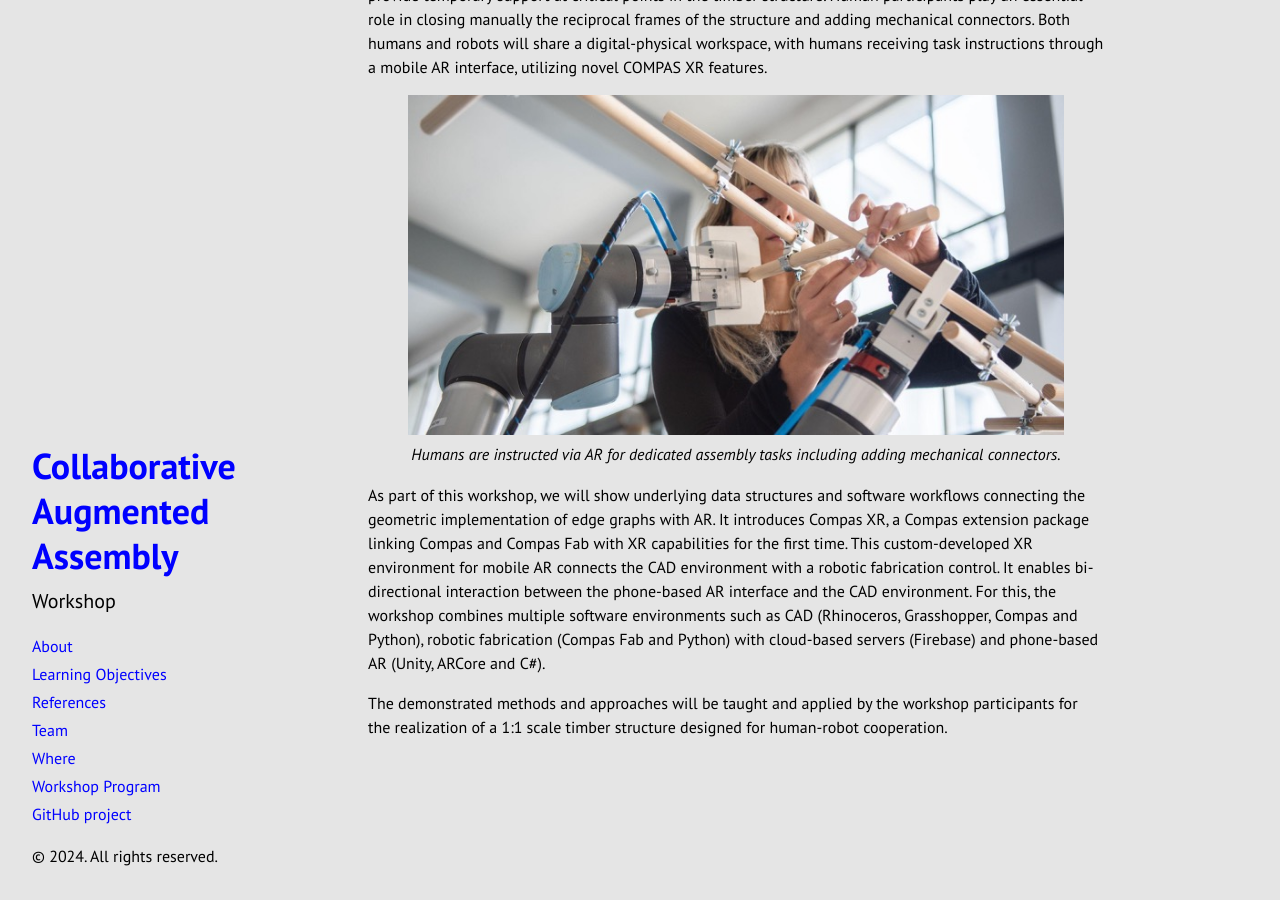
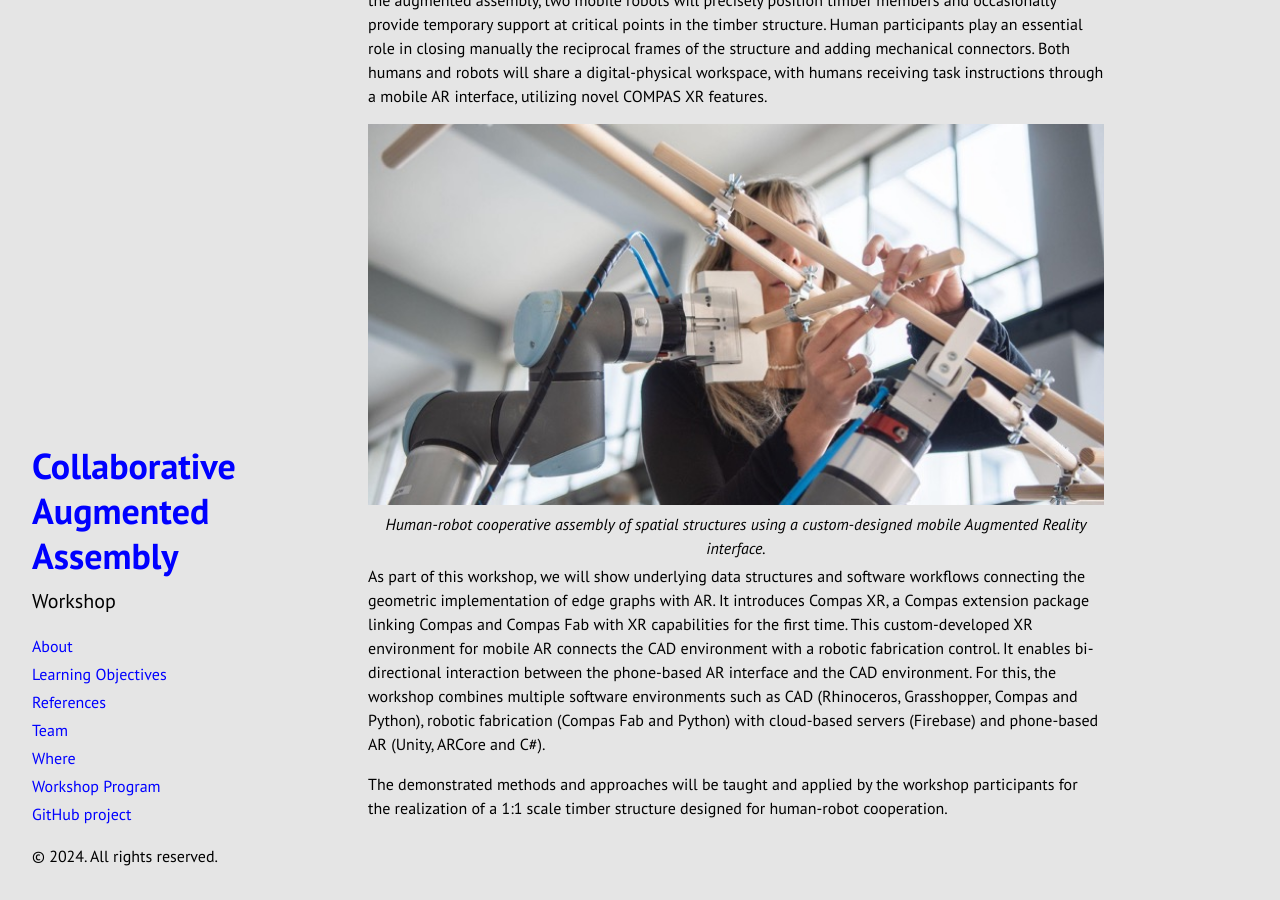
Before and after one commit to HUMA-LabforAdvancedTechnologyinArch/robarch24, a Jekyll site: the page built from docs/index.md, in a window 1280 px wide and 900 px high, scrolled down 1002 px. Built offline with Jekyll 4.4.1, drawn with Linux system fonts in a browser that asks for light colours; Markdown is read by kramdown in place of the engine named in the settings.

Commit message:
Update index.md

```diff
--- a/docs/index.md
+++ b/docs/index.md
@@ -9,16 +9,16 @@ Human-in-the-loop design and fabrication chains have the potential to leverage m
 In this workshop, participants will learn about and engage in a cooperative and augmented human-robot design-to-assembly workflow, where humans and robots work in synergy; that is, by enabling the creation of a complex timber structure that would be unattainable through either's efforts alone. As such, participants will explore interactive human-in-the-loop computational design and fabrication workflows using phone-based augmented reality (AR). A holistic computational design approach will be demonstrated, where constraints such as structural stability, fabrication constraints, and human-robot task distribution are already considered in the design generation. This computational model is linked with an intuitive phone-based AR application enabling task distribution linking robotic and manual assembly. This AR interface informs and instructs humans on fabrication tasks and enables them to adjust and align robotic task distribution interactively.
 
 
-<figure>
-  <img src="{{site.baseurl}}images/robarch24_01.jpg" alt="Human-Robot Cooperative Assembly of Spatial Structures." style="width:100%" class="center">
+<figure style="width: 100%; margin: 0; padding: 0;">
+  <img src="{{site.baseurl}}images/robarch24_01.jpg" alt="Human-Robot Cooperative Assembly of Spatial Structures." style="width: 100%;" class="center">
   <figcaption>Human-robot cooperative assembly of spatial structures using a custom-designed mobile Augmented Reality interface.</figcaption>
 </figure>
 
 Initially, a digital design tool guided by human input will be used to create the timber assembly's information model, considering fabrication constraints, structural stability, and the distribution of tasks between humans and robots, ensuring structural integrity and fabricability at each assembly step. During the augmented assembly, two mobile robots will precisely position timber members and occasionally provide temporary support at critical points in the timber structure. Human participants play an essential role in closing manually the reciprocal frames of the structure and adding mechanical connectors. Both humans and robots will share a digital-physical workspace, with humans receiving task instructions through a mobile AR interface, utilizing novel COMPAS XR features.
 
-<figure>
-  <img src="{{site.baseurl}}images/robarch24_02.jpg" alt="Human-Robot Cooperative Assembly of Spatial Structures." style="width:100%" class="center">
-  <figcaption>Humans are instructed via AR for dedicated assembly tasks including adding mechanical connectors.</figcaption>
+<figure style="width: 100%; margin: 0; padding: 0;">
+  <img src="{{site.baseurl}}images/robarch24_02.jpg" alt="Human-Robot Cooperative Assembly of Spatial Structures." style="width: 100%;" class="center">
+  <figcaption>Human-robot cooperative assembly of spatial structures using a custom-designed mobile Augmented Reality interface.</figcaption>
 </figure>
 
 As part of this workshop, we will show underlying data structures and software workflows connecting the geometric implementation of edge graphs with AR. It introduces Compas XR, a Compas extension package linking Compas and Compas Fab with XR capabilities for the first time. This custom-developed XR environment for mobile AR connects the CAD environment with a robotic fabrication control. It enables bi-directional interaction between the phone-based AR interface and the CAD environment. For this, the workshop combines multiple software environments such as CAD (Rhinoceros, Grasshopper, Compas and Python), robotic fabrication (Compas Fab and Python) with cloud-based servers (Firebase) and phone-based AR (Unity, ARCore and C#).
```
